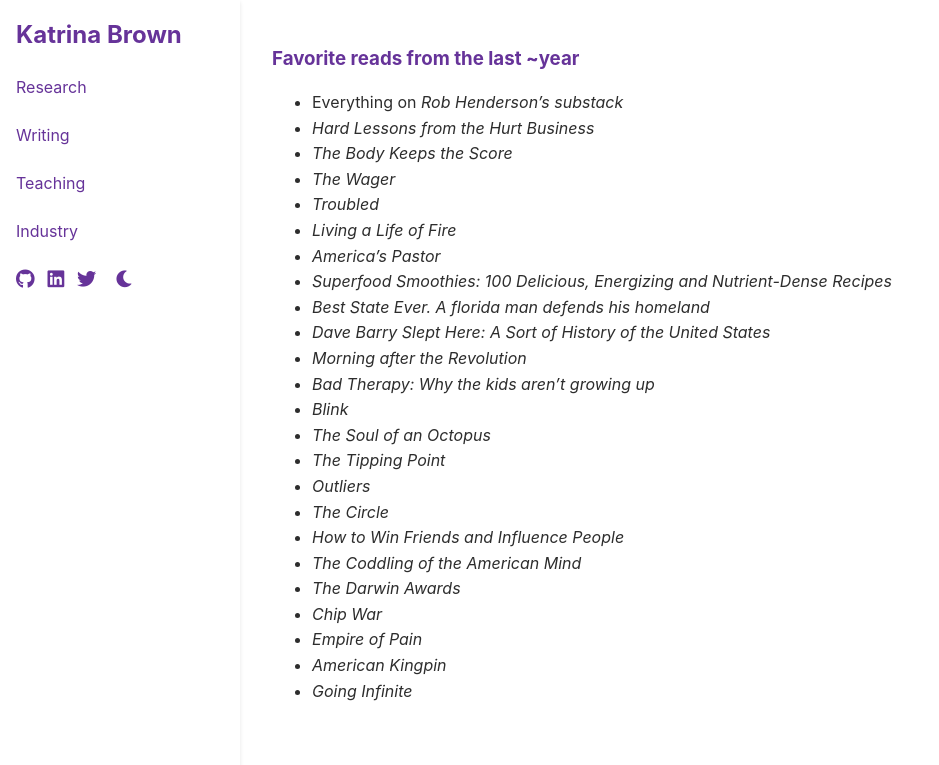
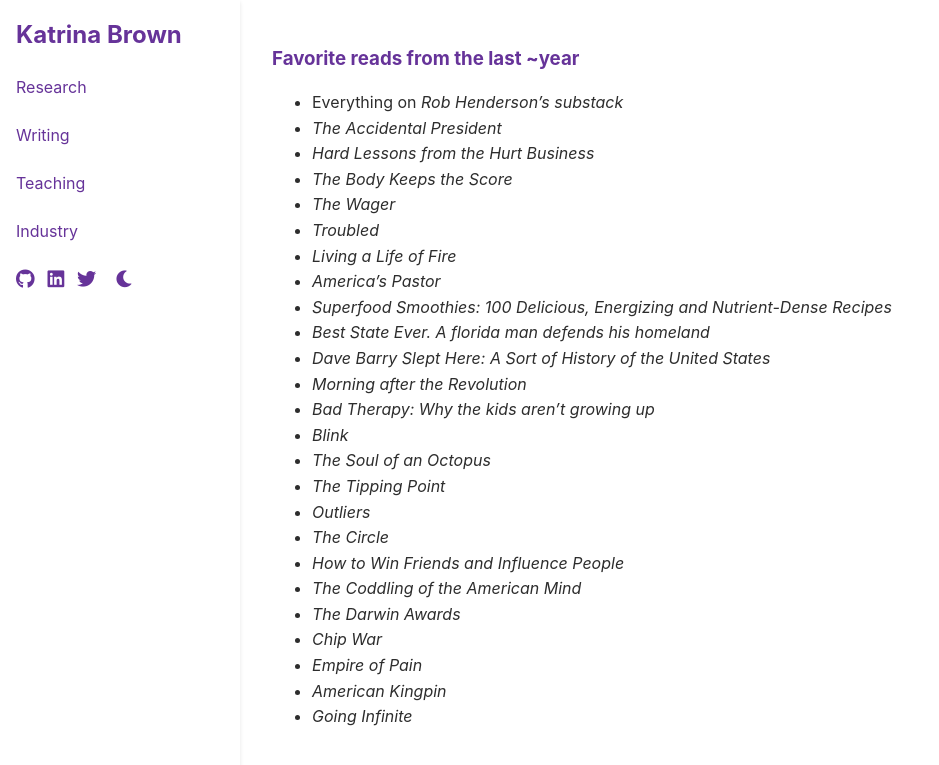
Before and after one commit to brownkat6/katrinarbrown, a Jekyll site: the page built from docs/reading.md, in a window 1280 px wide. Shown: the top 765 px of the page, without its empty margins (0-939 px from the left). Built offline with Jekyll 4.4.1, drawn with Linux system fonts in a browser that asks for light colours.

Commit message:
add book

```diff
--- a/docs/reading.md
+++ b/docs/reading.md
@@ -5,6 +5,7 @@
 
 ### Favorite reads from the last ~year
 - Everything on *Rob Henderson's substack*
+- *The Accidental President*
 - *Hard Lessons from the Hurt Business*
 - *The Body Keeps the Score*
 - *The Wager*
```
